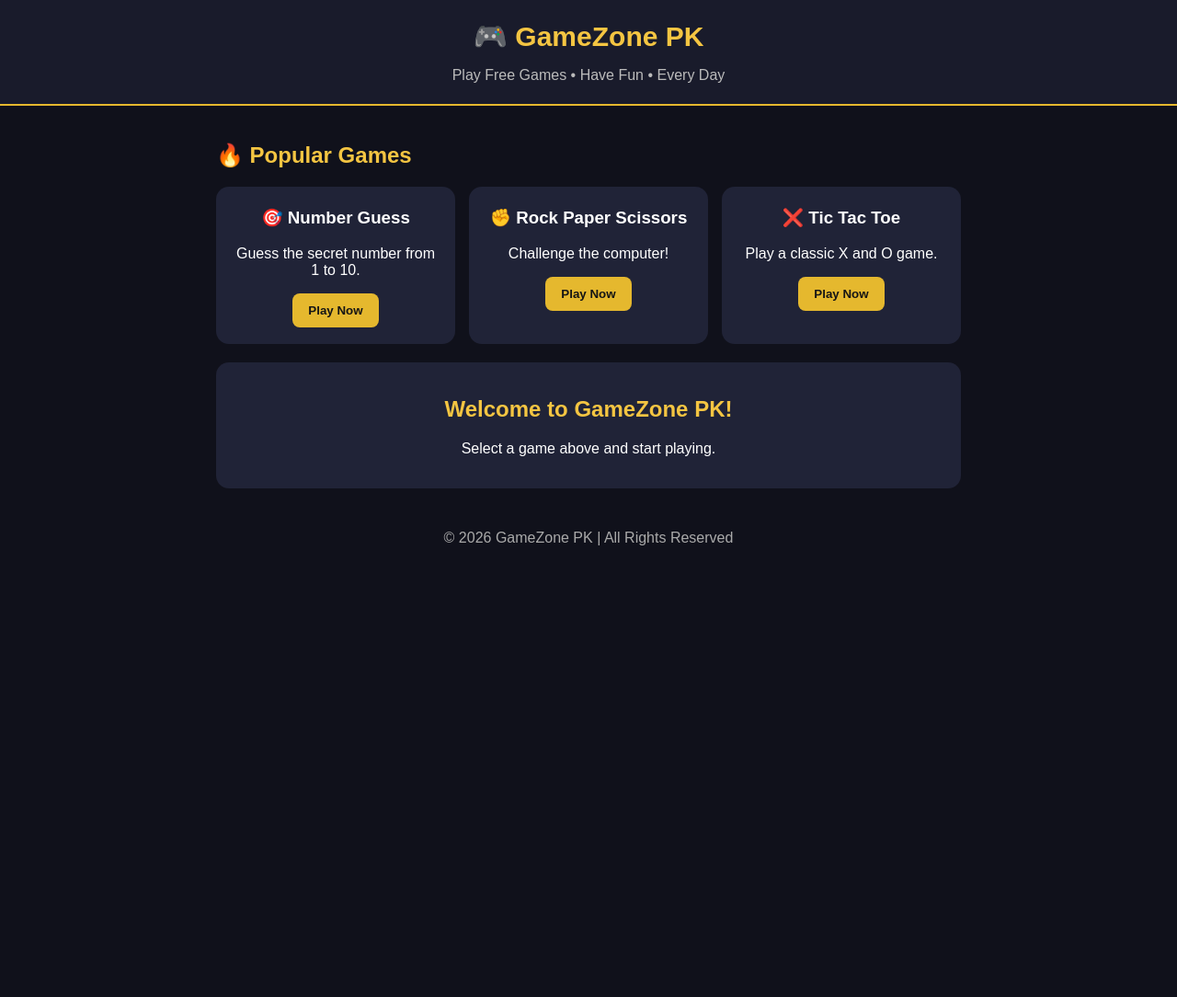
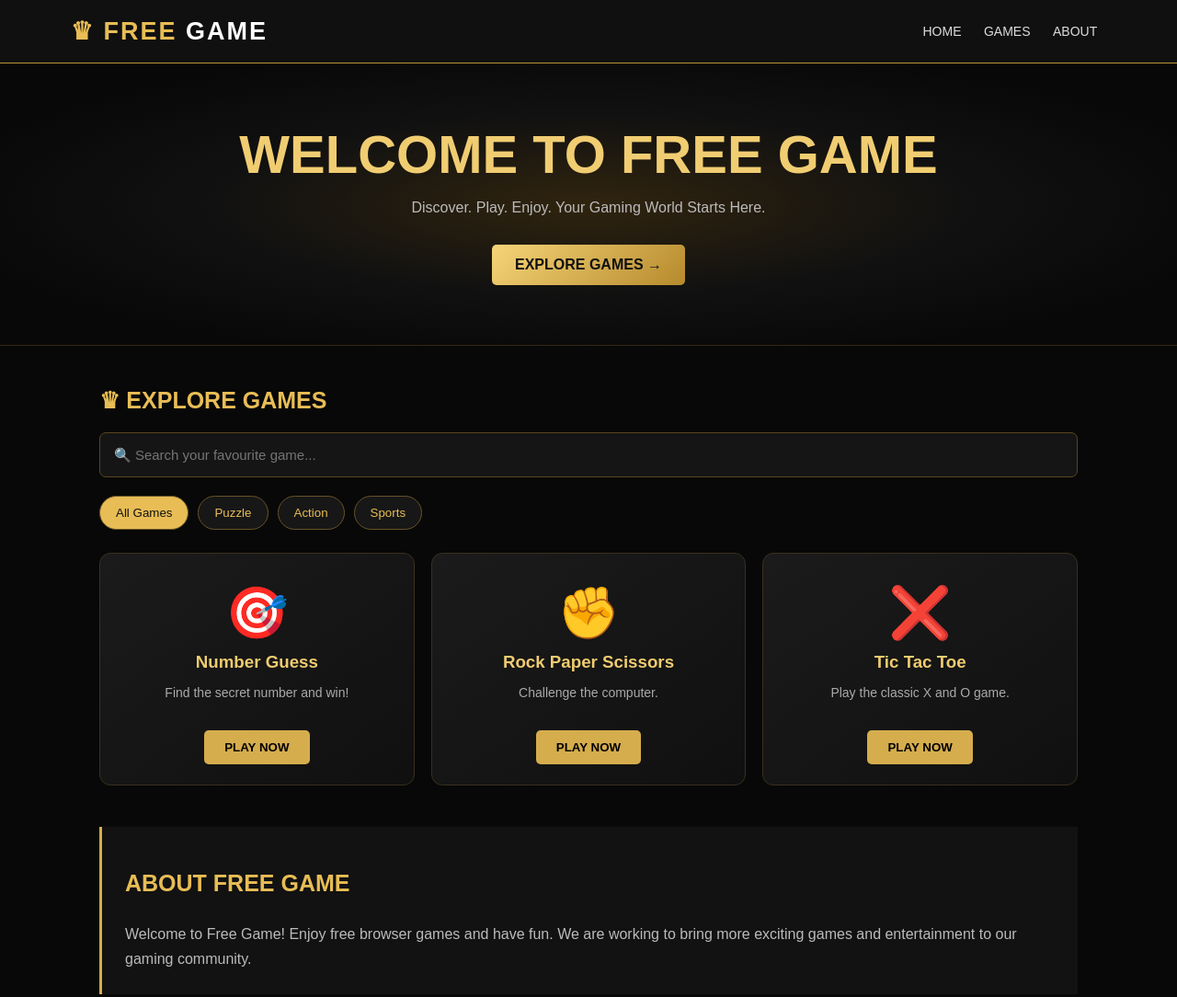
Before and after one commit to mubashirf232-cpu/gamezone-pk, a plain HTML site: page index.html in a window 1280 px wide. Shown: the top 1084 px of the page at 92% size. Before the commit the page ends 800 px from the top, so only its background shows below. Drawn offline with Linux system fonts and the light colour scheme.

Commit message:
Update index.html

```diff
--- a/index.html
+++ b/index.html
@@ -1,103 +1,397 @@
-
 <!DOCTYPE html>
 <html lang="en">
 <head>
 <meta charset="UTF-8">
 <meta name="viewport" content="width=device-width, initial-scale=1.0">
-<title>GameZone PK - Free Online Games</title>
+<title>FREE GAME | Play Online</title>
+
 <style>
 *{box-sizing:border-box}
-body{margin:0;background:#10111b;color:white;font-family:Arial,sans-serif}
-header{background:#191b2b;padding:22px 15px;text-align:center;border-bottom:2px solid #e5b82e}
-header h1{margin:0;color:#f4c542;font-size:30px}
-header p{color:#bbb;margin-bottom:0}
-main{max-width:850px;margin:auto;padding:20px}
-h2{color:#f4c542}
-.games{display:grid;grid-template-columns:repeat(auto-fit,minmax(220px,1fr));gap:15px}
-.card{background:#202337;padding:18px;border-radius:14px;text-align:center}
-.card h3{margin-top:5px}
-button{background:#e5b82e;color:#151515;border:0;padding:11px 17px;border-radius:8px;font-weight:bold;cursor:pointer}
-input{padding:11px;width:100%;border-radius:8px;border:0;margin:8px 0}
-.game{background:#202337;padding:18px;border-radius:14px;margin-top:20px;text-align:center}
-#board{display:grid;grid-template-columns:repeat(3,75px);gap:6px;justify-content:center;margin:15px}
-.cell{height:75px;background:#343951;color:white;font-size:28px;border-radius:8px}
-footer{text-align:center;padding:25px;color:#aaa}
+body{
+ margin:0;
+ background:#080808;
+ color:#fff;
+ font-family:Arial,sans-serif;
+}
+header{
+ background:#101010;
+ border-bottom:1px solid #b89435;
+ padding:18px 6%;
+ display:flex;
+ justify-content:space-between;
+ align-items:center;
+ flex-wrap:wrap;
+}
+.logo{
+ color:#e8bd55;
+ font-size:27px;
+ font-weight:900;
+ letter-spacing:2px;
+}
+.logo span{color:white}
+nav a{
+ color:#ddd;
+ text-decoration:none;
+ margin:0 10px;
+ font-size:14px;
+}
+nav a:hover{color:#e8bd55}
+.hero{
+ padding:65px 20px;
+ text-align:center;
+ background:radial-gradient(ellipse at center,#30240e 0%,#111 45%,#080808 80%);
+ border-bottom:1px solid #332817;
+}
+.hero h1{
+ font-size:clamp(35px,7vw,58px);
+ margin:0 0 15px;
+ color:#f1cd72;
+}
+.hero p{color:#bbb;font-size:16px}
+.gold-btn{
+ display:inline-block;
+ background:linear-gradient(135deg,#f5d477,#b68a2d);
+ color:#111;
+ border:0;
+ padding:13px 25px;
+ border-radius:5px;
+ font-weight:bold;
+ cursor:pointer;
+ text-decoration:none;
+ margin-top:15px;
+}
+main{max-width:1100px;margin:auto;padding:30px 18px}
+.section-title{
+ color:#e8bd55;
+ font-size:25px;
+ margin:15px 0 20px;
+}
+.search{
+ width:100%;
+ padding:15px;
+ background:#151515;
+ border:1px solid #59451e;
+ border-radius:7px;
+ color:white;
+ font-size:15px;
+ margin-bottom:20px;
+}
+.categories{
+ display:flex;
+ flex-wrap:wrap;
+ gap:10px;
+ margin-bottom:25px;
+}
+.category{
+ background:#171717;
+ border:1px solid #695326;
+ color:#e8bd55;
+ padding:10px 17px;
+ border-radius:20px;
+ cursor:pointer;
+}
+.category.active,.category:hover{
+ background:#e8bd55;
+ color:#111;
+}
+.games{
+ display:grid;
+ grid-template-columns:repeat(auto-fit,minmax(220px,1fr));
+ gap:18px;
+}
+.card{
+ background:linear-gradient(145deg,#1b1b1b,#101010);
+ border:1px solid #393020;
+ border-radius:12px;
+ padding:22px;
+ text-align:center;
+ transition:.25s;
+}
+.card:hover{
+ transform:translateY(-5px);
+ border-color:#e8bd55;
+ box-shadow:0 8px 25px #b68a2d22;
+}
+.game-icon{font-size:55px;margin:10px}
+.card h3{color:#f0cc70;margin:10px}
+.card p{color:#aaa;font-size:14px;min-height:35px}
+.card button{
+ background:#d6ad4d;
+ border:0;
+ padding:11px 22px;
+ border-radius:5px;
+ font-weight:bold;
+ cursor:pointer;
+}
+#gameArea{
+ display:none;
+ margin-top:35px;
+ padding:25px 15px;
+ background:#151515;
+ border:1px solid #9a762e;
+ border-radius:12px;
+ text-align:center;
+}
+#gameArea h2{color:#f0cc70}
+.game-input{
+ padding:12px;
+ width:200px;
+ max-width:90%;
+ background:#080808;
+ color:white;
+ border:1px solid #9a762e;
+ border-radius:5px;
+ margin:10px;
+}
+.game-btn{
+ background:#d6ad4d;
+ color:#111;
+ border:0;
+ padding:12px 18px;
+ border-radius:5px;
+ font-weight:bold;
+ margin:5px;
+ cursor:pointer;
+}
+#board{
+ display:grid;
+ grid-template-columns:repeat(3,75px);
+ justify-content:center;
+ gap:6px;
+ margin:20px;
+}
+.cell{
+ width:75px;
+ height:75px;
+ background:#29251c;
+ color:#f0cc70;
+ border:1px solid #8c6a2c;
+ font-size:28px;
+ border-radius:6px;
+}
+#result{color:#f0cc70;font-weight:bold}
+.about{
+ margin-top:45px;
+ padding:25px;
+ background:#121212;
+ border-left:3px solid #d6ad4d;
+ color:#bbb;
+ line-height:1.7;
+}
+footer{
+ text-align:center;
+ padding:30px 15px;
+ margin-top:40px;
+ background:#111;
+ border-top:1px solid #59451e;
+ color:#999;
+ font-size:13px;
+}
+footer strong{color:#e8bd55}
+@media(max-width:600px){
+ header{justify-content:center;gap:15px}
+ nav{width:100%;text-align:center}
+ nav a{margin:0 7px}
+ .hero{padding:45px 15px}
+}
 </style>
 </head>
+
 <body>
+
 <header>
-<h1>🎮 GameZone PK</h1>
-<p>Play Free Games • Have Fun • Every Day</p>
+ <div class="logo">♛ FREE <span>GAME</span></div>
+ <nav>
+  <a href="#home">HOME</a>
+  <a href="#games">GAMES</a>
+  <a href="#about">ABOUT</a>
+ </nav>
 </header>
+
+<section class="hero" id="home">
+ <h1>WELCOME TO FREE GAME</h1>
+ <p>Discover. Play. Enjoy. Your Gaming World Starts Here.</p>
+ <a href="#games" class="gold-btn">EXPLORE GAMES →</a>
+</section>
+
 <main>
-<h2>🔥 Popular Games</h2>
-<div class="games">
-<div class="card">
-<h3>🎯 Number Guess</h3>
-<p>Guess the secret number from 1 to 10.</p>
-<button onclick="showGame('guess')">Play Now</button>
-</div>
-<div class="card">
-<h3>✊ Rock Paper Scissors</h3>
-<p>Challenge the computer!</p>
-<button onclick="showGame('rps')">Play Now</button>
-</div>
-<div class="card">
-<h3>❌ Tic Tac Toe</h3>
-<p>Play a classic X and O game.</p>
-<button onclick="showGame('tic')">Play Now</button>
-</div>
+ <h2 class="section-title" id="games">♛ EXPLORE GAMES</h2>
+
+ <input class="search" id="search"
+ placeholder="🔍 Search your favourite game..."
+ oninput="filterGames()">
+
+ <div class="categories">
+  <button class="category active" onclick="filterCategory('All',this)">All Games</button>
+  <button class="category" onclick="filterCategory('Puzzle',this)">Puzzle</button>
+  <button class="category" onclick="filterCategory('Action',this)">Action</button>
+  <button class="category" onclick="filterCategory('Sports',this)">Sports</button>
  </div>
 
-<div class="game" id="game">
-<h2>Welcome to GameZone PK!</h2>
-<p>Select a game above and start playing.</p>
+ <div class="games" id="gameList">
+
+  <div class="card" data-name="number guess" data-category="Puzzle">
+   <div class="game-icon">🎯</div>
+   <h3>Number Guess</h3>
+   <p>Find the secret number and win!</p>
+   <button onclick="showGame('guess')">PLAY NOW</button>
   </div>
+
+  <div class="card" data-name="rock paper scissors" data-category="Action">
+   <div class="game-icon">✊</div>
+   <h3>Rock Paper Scissors</h3>
+   <p>Challenge the computer.</p>
+   <button onclick="showGame('rps')">PLAY NOW</button>
+  </div>
+
+  <div class="card" data-name="tic tac toe" data-category="Sports">
+   <div class="game-icon">❌</div>
+   <h3>Tic Tac Toe</h3>
+   <p>Play the classic X and O game.</p>
+   <button onclick="showGame('tic')">PLAY NOW</button>
+  </div>
+
+ </div>
+
+ <div id="gameArea">
+  <h2 id="gameTitle">GAME</h2>
+  <div id="gameContent"></div>
+  <p id="result"></p>
+  <button class="game-btn" onclick="closeGame()">CLOSE GAME</button>
+ </div>
+
+ <section class="about" id="about">
+  <h2 class="section-title">ABOUT FREE GAME</h2>
+  Welcome to Free Game! Enjoy free browser games and have fun.
+  We are working to bring more exciting games and entertainment
+  to our gaming community.
+ </section>
 </main>
-<footer>© 2026 GameZone PK | All Rights Reserved</footer>
+
+<footer>
+ <strong>♛ FREE GAME</strong>
+ <p>Play Free • Enjoy More</p>
+ © 2026 Free Game. All Rights Reserved.
+</footer>
 
 <script>
+let secret=0;
+let cells=[];
+let turn='X';
+let activeCategory='All';
+
+function filterGames(){
+ let q=document.getElementById('search').value.toLowerCase();
+ document.querySelectorAll('.card').forEach(card=>{
+  let name=card.dataset.name;
+  let category=card.dataset.category;
+  card.style.display=
+   name.includes(q) &&
+   (activeCategory==='All'||category===activeCategory)
+   ?'block':'none';
+ });
+}
+
+function filterCategory(category,button){
+ activeCategory=category;
+ document.querySelectorAll('.category').forEach(b=>b.classList.remove('active'));
+ button.classList.add('active');
+ filterGames();
+}
+
 function showGame(type){
-let g=document.getElementById('game');
+ let area=document.getElementById('gameArea');
+ let content=document.getElementById('gameContent');
+ let title=document.getElementById('gameTitle');
+ document.getElementById('result').innerText='';
+ area.style.display='block';
+
  if(type==='guess'){
-g.innerHTML=`<h2>🎯 Number Guess</h2><p>Guess a number between 1 and 10</p><input id="guess" type="number" min="1" max="10" placeholder="Your guess"><button onclick="checkGuess()">Check</button><p id="result"></p>`;
-window.secret=Math.floor(Math.random()*10)+1;
+  title.innerText='🎯 NUMBER GUESS';
+  secret=Math.floor(Math.random()*10)+1;
+  content.innerHTML=`
+   <p>Guess a number between 1 and 10</p>
+   <input class="game-input" id="guess" type="number" min="1" max="10" placeholder="Enter number">
+   <br><button class="game-btn" onclick="checkGuess()">CHECK</button>`;
  }
+
  if(type==='rps'){
-g.innerHTML=`<h2>✊ Rock Paper Scissors</h2><button onclick="play('Rock')">Rock</button> <button onclick="play('Paper')">Paper</button> <button onclick="play('Scissors')">Scissors</button><p id="result"></p>`;
+  title.innerText='✊ ROCK PAPER SCISSORS';
+  content.innerHTML=`
+   <p>Choose your move!</p>
+   <button class="game-btn" onclick="play('Rock')">ROCK</button>
+   <button class="game-btn" onclick="play('Paper')">PAPER</button>
+   <button class="game-btn" onclick="play('Scissors')">SCISSORS</button>`;
  }
+
  if(type==='tic'){
-window.cells=Array(9).fill('');
-window.turn='X';
-g.innerHTML=`<h2>❌ Tic Tac Toe</h2><div id="board">${Array.from({length:9},(_,i)=>`<button class="cell" onclick="move(${i})"></button>`).join('')}</div><p id="result">Turn: X</p><button onclick="showGame('tic')">Restart</button>`;
+  title.innerText='❌ TIC TAC TOE';
+  cells=Array(9).fill('');
+  turn='X';
+  content.innerHTML=`
+   <div id="board">
+   ${Array.from({length:9},(_,i)=>`<button class="cell" onclick="move(${i})"></button>`).join('')}
+   </div>
+   <button class="game-btn" onclick="showGame('tic')">RESTART</button>`;
+  document.getElementById('result').innerText='Turn: X';
  }
+ area.scrollIntoView({behavior:'smooth'});
 }
+
 function checkGuess(){
  let n=Number(document.getElementById('guess').value);
  let r=document.getElementById('result');
-if(!n||n<1||n>10){r.innerText='Enter a number from 1 to 10';return}
-r.innerText=n===secret?'🎉 Correct! You won!':n<secret?'Too low! Try again.':'Too high! Try again.';
+ if(!n||n<1||n>10){
+  r.innerText='Enter a number from 1 to 10';
+  return;
  }
+ r.innerText=n===secret?'🎉 YOU WIN!':n<secret?'Too low! Try again.':'Too high! Try again.';
+}
+
 function play(choice){
  let options=['Rock','Paper','Scissors'];
  let computer=options[Math.floor(Math.random()*3)];
-let result=choice===computer?'Draw!':(choice==='Rock'&&computer==='Scissors'||choice==='Paper'&&computer==='Rock'||choice==='Scissors'&&computer==='Paper')?'You win! 🎉':'Computer wins!';
-document.getElementById('result').innerText='You: '+choice+' | Computer: '+computer+' — '+result;
+ let result=choice===computer?'DRAW!':
+ (choice==='Rock'&&computer==='Scissors'||
+ choice==='Paper'&&computer==='Rock'||
+ choice==='Scissors'&&computer==='Paper')
+ ?'🎉 YOU WIN!':'COMPUTER WINS!';
+ document.getElementById('result').innerText=
+ 'You: '+choice+' | Computer: '+computer+' | '+result;
 }
+
 function move(i){
-if(cells[i]||winner())return;
+ if(cells[i]||getWinner())return;
  cells[i]=turn;
-let buttons=document.querySelectorAll('.cell');
-buttons[i].innerText=turn;
-if(winner()){document.getElementById('result').innerText=turn+' wins! 🎉';return}
-if(cells.every(Boolean)){document.getElementById('result').innerText='Draw!';return}
+ document.querySelectorAll('.cell')[i].innerText=turn;
+
+ if(getWinner()){
+  document.getElementById('result').innerText=turn+' WINS! 🎉';
+  return;
+ }
+ if(cells.every(Boolean)){
+  document.getElementById('result').innerText='DRAW!';
+  return;
+ }
  turn=turn==='X'?'O':'X';
  document.getElementById('result').innerText='Turn: '+turn;
 }
-function winner(){
-let lines=[[0,1,2],[3,4,5],[6,7,8],[0,3,6],[1,4,7],[2,5,8],[0,4,8],[2,4,6]];
-return lines.some(line=>cells[line[0]]&&cells[line[0]]===cells[line[1]]&&cells[line[1]]===cells[line[2]]);
+
+function getWinner(){
+ let lines=[[0,1,2],[3,4,5],[6,7,8],
+ [0,3,6],[1,4,7],[2,5,8],
+ [0,4,8],[2,4,6]];
+ return lines.some(line=>
+  cells[line[0]]&&
+  cells[line[0]]===cells[line[1]]&&
+  cells[line[1]]===cells[line[2]]
+ );
+}
+
+function closeGame(){
+ document.getElementById('gameArea').style.display='none';
 }
 </script>
+
 </body>
 </html>
```
Lines whose indentation alone changed are shown as unchanged.
